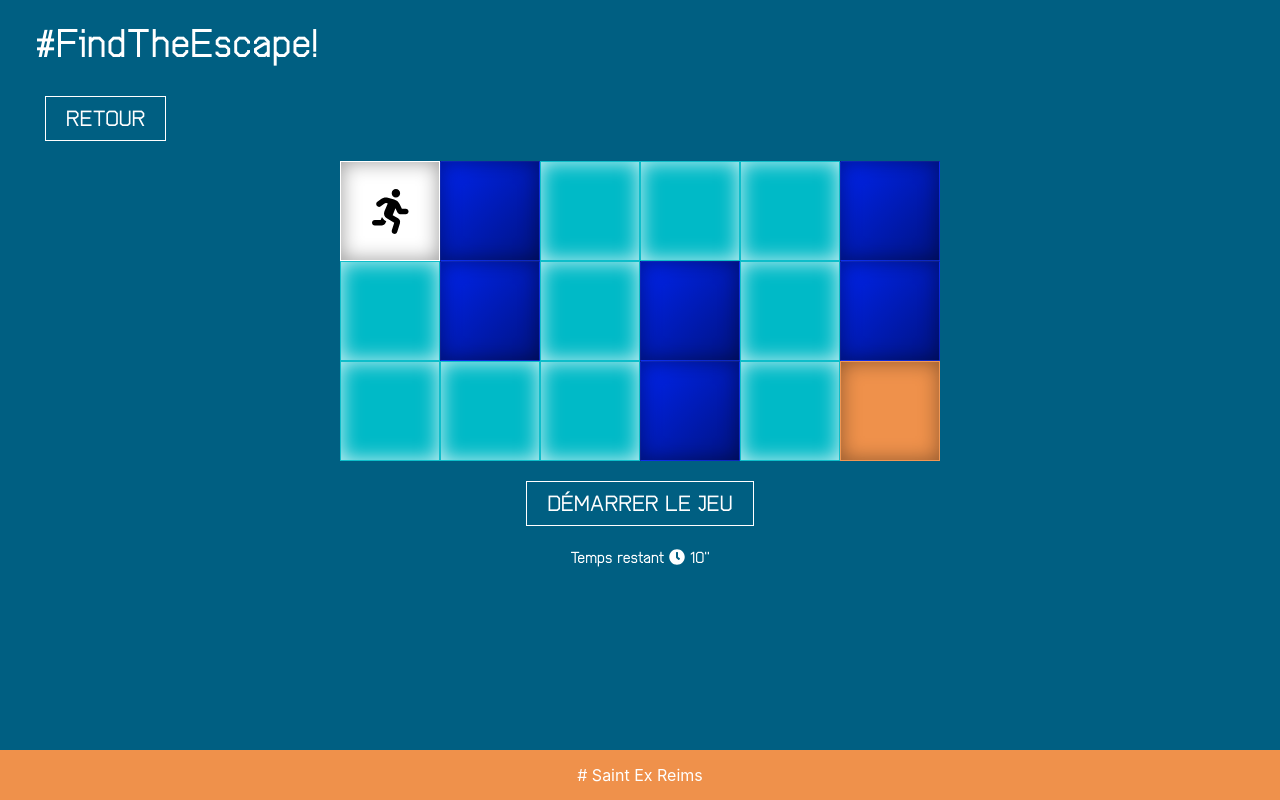
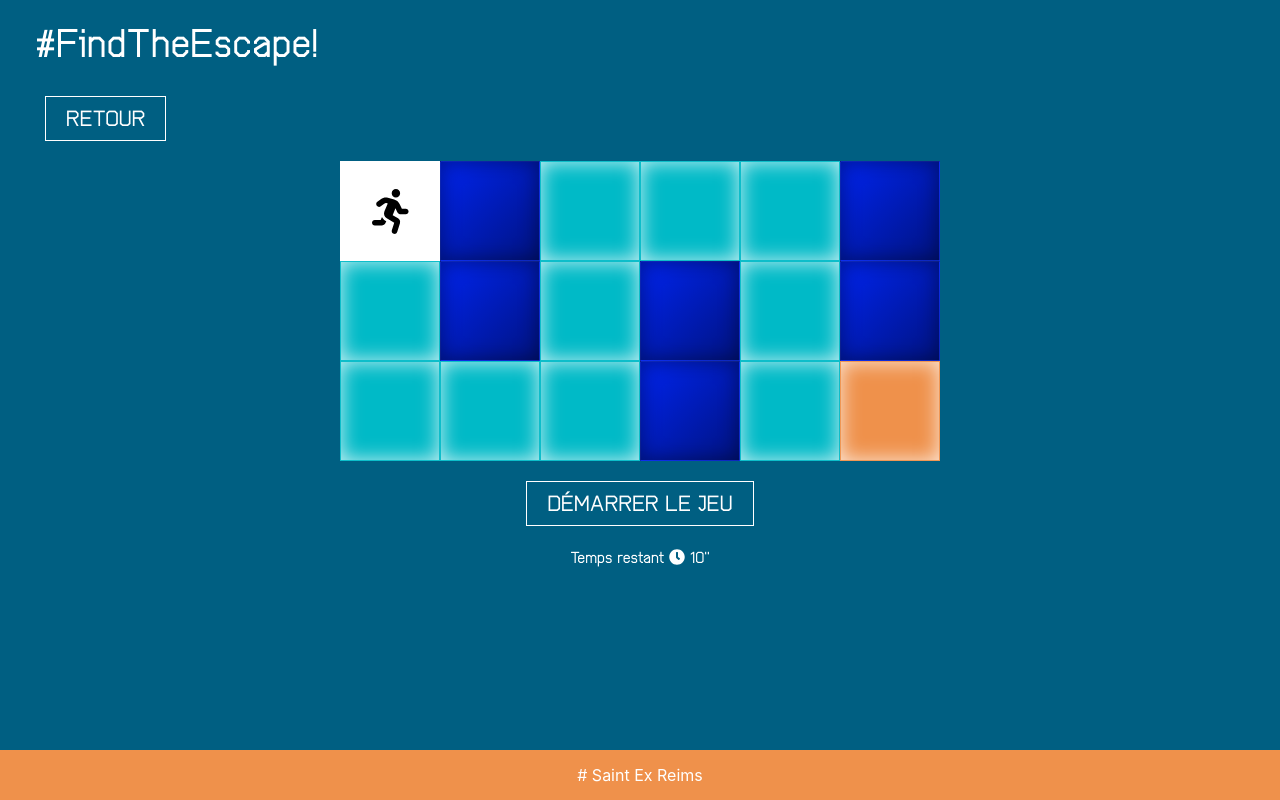
Before and after one commit to WildCodeSchool/reims-0918-js-hackathon-2-ffm, a React (Create React App) app in the folder front/: page /jeu-arcade in a window 1280 px wide. Built offline with nearby package versions, Linux system fonts and the light colour scheme.

Commit message:
style start and end

```diff
--- a/front/src/components/Arcade.css
+++ b/front/src/components/Arcade.css
@@ -16,16 +16,16 @@
 }
 .start {
   background-color: white;
-  -webkit-box-shadow: inset 0px 0px 20px 0px rgba(0, 0, 0, 0.4);
-  -moz-box-shadow: inset 0px 0px 20px 0px rgba(0, 0, 0, 0.4);
-  box-shadow: inset 0px 0px 20px 0px rgba(0, 0, 0, 0.4);
+  -webkit-box-shadow: inset 0px 0px 20px 0px rgba(255, 255, 255, 0.8);
+  -moz-box-shadow: inset 0px 0px 20px 0px rgba(255, 255, 255, 0.8);
+  box-shadow: inset 0px 0px 20px 0px rgba(255, 255, 255, 0.8);
   border: 1px solid rgba(255, 255, 255, 0.05);
 }
 .end {
   background-color: #ef914b;
-  -webkit-box-shadow: inset 0px 0px 20px 0px rgba(0, 0, 0, 0.4);
-  -moz-box-shadow: inset 0px 0px 20px 0px rgba(0, 0, 0, 0.4);
-  box-shadow: inset 0px 0px 20px 0px rgba(0, 0, 0, 0.4);
+  -webkit-box-shadow: inset 0px 0px 20px 0px rgba(255, 255, 255, 0.8);
+  -moz-box-shadow: inset 0px 0px 20px 0px rgba(255, 255, 255, 0.8);
+  box-shadow: inset 0px 0px 20px 0px rgba(255, 255, 255, 0.8);
   border: 1px solid rgba(255, 255, 255, 0.05);
 }
 .onRunning {
```
